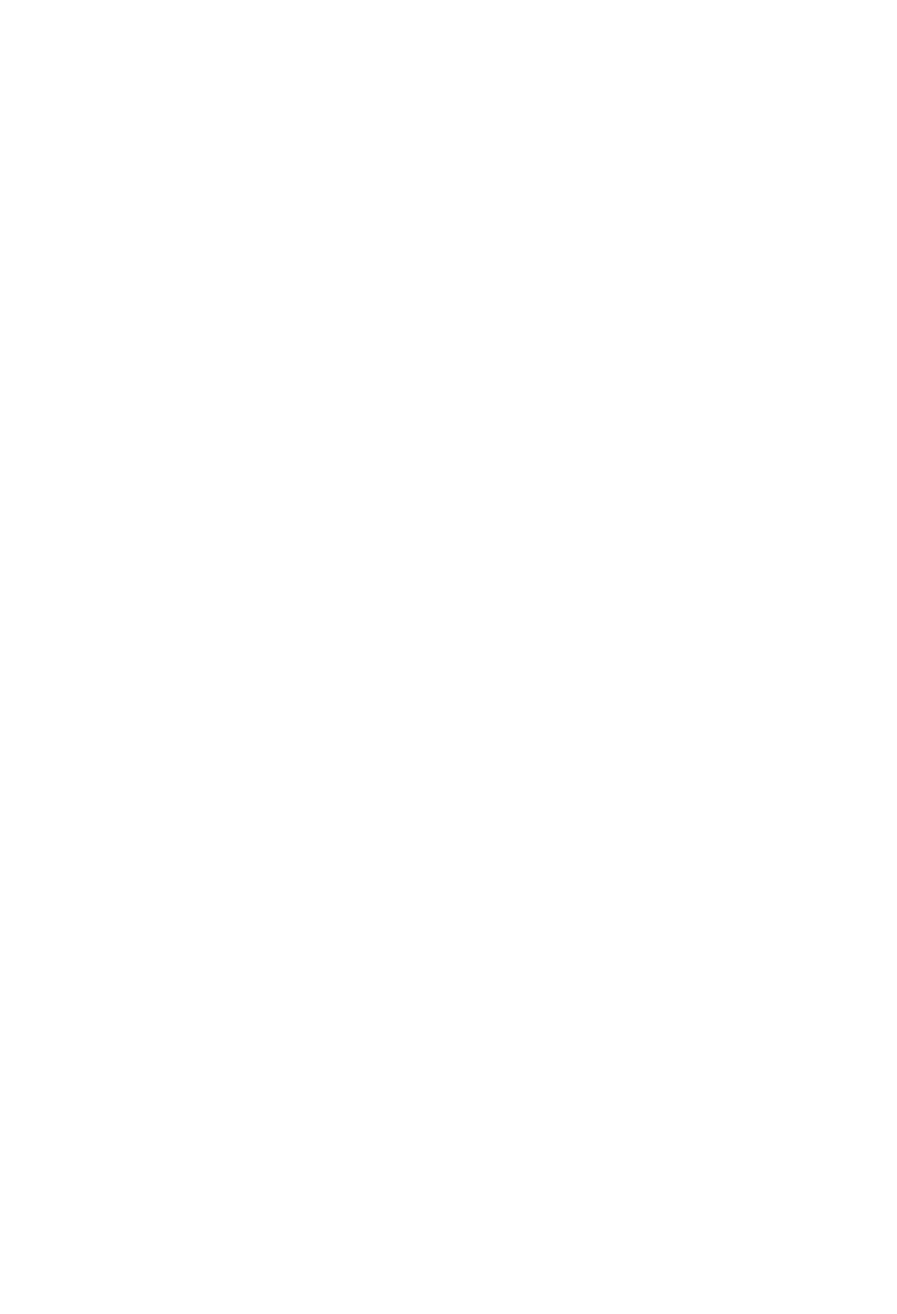
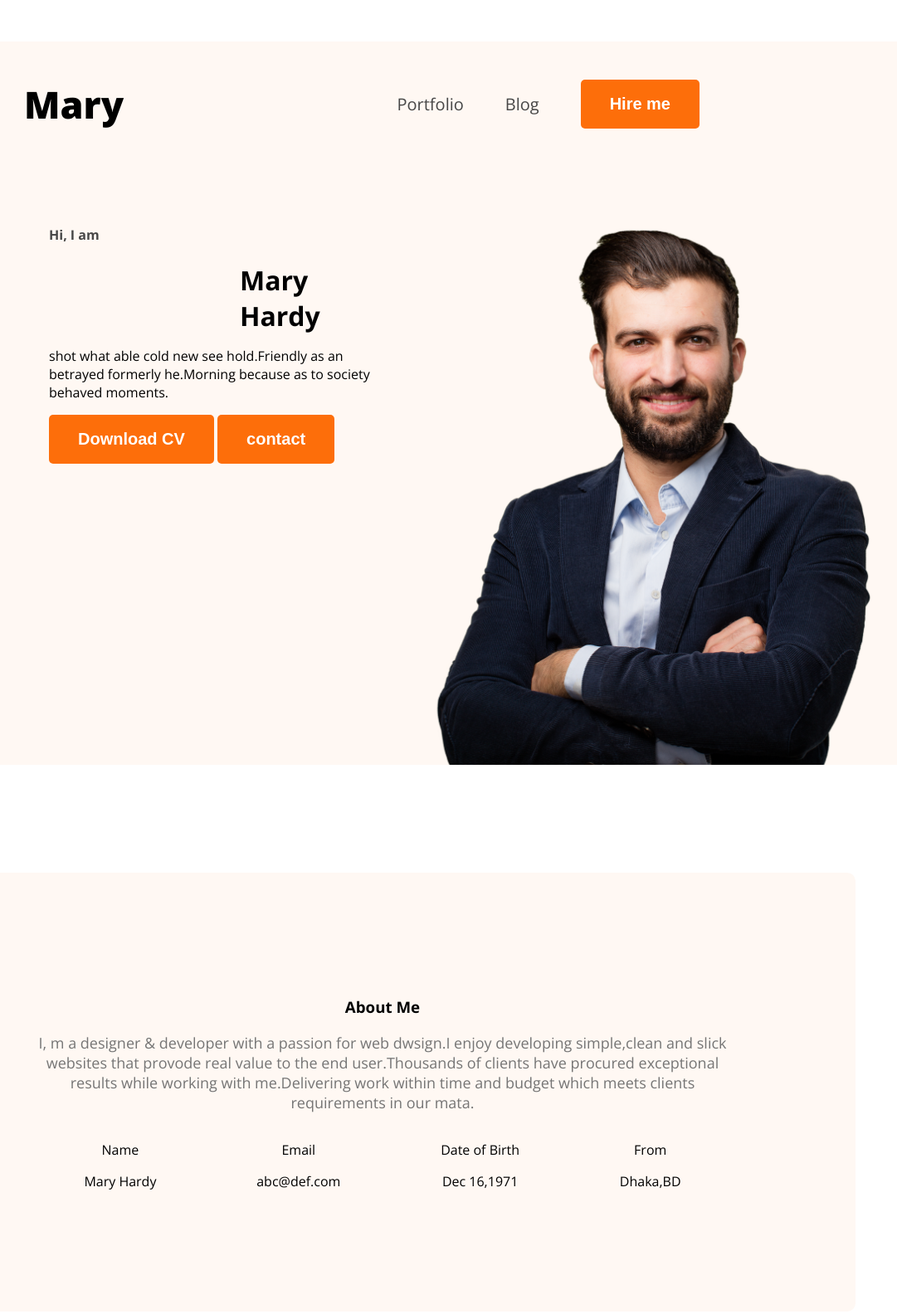
Before and after one commit to badhonsarkerrr/Webdeveloper-portfolio, a plain HTML site: page index.html in a window 1280 px wide. Shown: the whole page at 83% size, without its empty margins (179-1260 px from the left). Before the commit the page ends 800 px from the top, so only its background shows below. Drawn offline with nearby package versions, Linux system fonts and the light colour scheme.

Commit message:
portfolio commit

```diff
--- a/index.html
+++ b/index.html
@@ -5,16 +5,110 @@
     <meta charset="UTF-8">
     <meta name="viewport" content="width=device-width, initial-scale=1.0">
     <title>Web Developer portfolio</title>
+    <style>
+        @import url('https://fonts.googleapis.com/css2?family=Open+Sans:ital,wght@0,300..800;1,300..800&display=swap');
+    </style>
+    <link rel="stylesheet" href="styless/portfolio.css">
+
+
 </head>
 
-<body>
+<body class="open-sans-normal">
 
-    <header>
+    <header class="secondary-bg">
+        <nav>
+            <h3 class="nav-title">Ma<span class="text-primary">r</span>y</h3>
+            <ul>
+                <li><a class="dark-2" href="">Portfolio</a></li>
+                <li><a class="dark-2" href="">Blog</a></li>
+                <li><a href=""><button class="btn-primary">Hire me</button></a></li>
 
+
+
+            </ul>
+        </nav>
+        <div class="banner">
+            <div class="banner-content">
+                <h4 class="banner-gretings dark-2">Hi, I am</h4>
+                <h1 class="banner title">Mary Hardy</h1>
+                <p class="banner-description">
+                    shot what able cold new see hold.Friendly as an betrayed formerly he.Morning because as to society
+                    behaved moments.
+
+                </p>
+                <button class="btn-primary">Download CV</button>
+                <button class="btn-primary">contact</button>
+
+
+
+            </div>
+
+
+            <img class="banner-profile-pic" src="images/hardy.png" </div>
 
     </header>
 
     <main>
+
+        <section class="about secondary-bg">
+            <h3 class="section title">About Me</h3>
+
+            <p class="section-description">
+                I, m a designer & developer with a passion for web dwsign.I enjoy developing simple,clean and slick
+                websites
+                that provode real value to the end user.Thousands of clients have procured exceptional results while
+                working
+                with me.Delivering work within time and budget which meets clients requirements in our mata.
+
+
+
+            </p>
+
+            <div class="about-items">
+
+                <!-- .about-item*4>p.item-title+p.item-description -->
+
+                <div class="about-item">
+
+                    <p class="item-title">Name</p>
+                    <p class="item-description">Mary Hardy</p>
+
+                </div>
+
+                <div class="about-item">
+
+                    <p class="item-title">Email</p>
+                    <p class="item-description">abc@def.com</p>
+
+                </div>
+                <div class="about-item">
+
+                    <p class="item-title">Date of Birth</p>
+                    <p class="item-description">Dec 16,1971 </p>
+
+                </div>
+                <div class="about-item">
+
+                    <p class="item-title">From</p>
+                    <p class="item-description">Dhaka,BD</p>
+
+                </div>
+
+
+            </div>
+
+
+
+
+
+
+
+
+
+
+
+        </section>
+
 
     </main>
     <footer>
--- /dev/null
+++ b/styless/portfolio.css
@@ -0,0 +1,144 @@
+.open-sans-normal {
+    font-family: "Open Sans", sans-serif;
+    font-optical-sizing: auto;
+
+    font-style: normal;
+    font-variation-settings:
+        "wdth" 100;
+}
+
+/* shared style */
+
+.secondary-bg {
+
+    background-color: #FFF8F3;
+}
+
+
+
+.second .text-primary {
+    color: #FD6E0A;
+}
+
+.dark-2 {
+    color: #474747;
+}
+
+.btn-primary {
+    background-color: #FD6E0A;
+    font-weight: bold;
+    font-size: 20px;
+    color: white;
+    border: none;
+    padding: 18px 35px;
+    border-radius: 5px;
+}
+
+.section-title {
+    font-size: 35px;
+    font-weight: bold;
+    color: #181818;
+}
+
+.section-description {
+
+    font-size: 18px;
+    color: #757575;
+}
+
+/* header */
+.header {
+    background-image: url(../images/developer.png), url(../images/header_bg.png);
+    background-repeat: no-repeat;
+    background-position: top left, bottom right;
+
+}
+
+
+
+
+/* Nav styles */
+
+nav {
+
+    display: flex;
+    align-items: center;
+    justify-content: space-between;
+    margin: 50px 200px;
+}
+
+.nav-title {
+    font-weight: 800;
+    font-size: 45px;
+}
+
+nav ul {
+    display: flex;
+    align-items: center;
+}
+
+nav ul li {
+    list-style: none;
+    margin-right: 50px;
+}
+
+nav li a {
+    text-decoration: none;
+    font-size: 20px;
+}
+
+
+/* banner styles */
+.banner {
+    display: flex;
+    justify-content: space-between;
+    margin: 0 35px 0 230px;
+
+
+}
+
+.banner-content {
+    max-width: 580px;
+}
+
+.banner-greetings {
+    font-size: 45px;
+    font-weight: 600;
+
+}
+
+.banner title {
+    font-weight: bold;
+    font-size: 85px;
+}
+
+.banner-profile-pic {
+    width: 580px;
+}
+
+/* main styles */
+main {
+    max-width: 1140px;
+    margin: 0 auto;
+
+}
+
+
+/* about styles */
+.about {
+    border-radius: 10px;
+    padding: 130px 150px;
+    text-align: center;
+    margin-top: 130px;
+
+}
+
+.about-items {
+    display: flex;
+    justify-content: space-around;
+}
+
+
+.item-description {
+    font-weight: 600px;
+}
```
Also changed, not shown: 1 other file.
